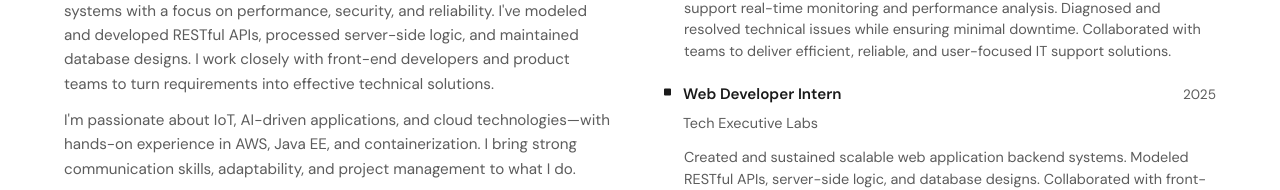
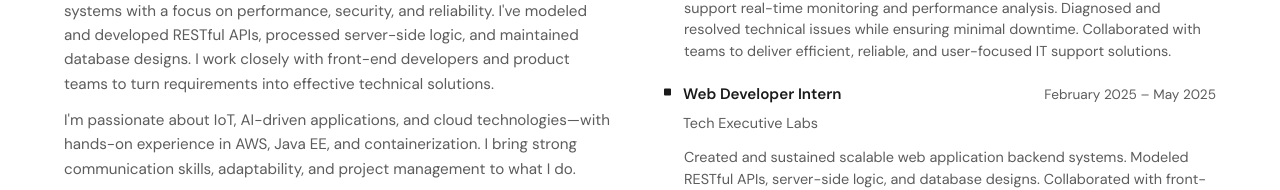
Before and after one commit to kayl10913/CODE-PORTFOLIO, a website: page index.html in a window 1280 px wide. Shown: the part 480-670 px from the top of the page. Drawn offline with Linux system fonts and the light colour scheme.

Commit message:
Update internship dates for Web Developer Intern position in index.html and public/index.html for clarity and accuracy.

```diff
--- a/index.html
+++ b/index.html
@@ -134,7 +134,7 @@
               <div class="exp-content">
                 <span class="exp-role">Web Developer Intern</span>
                 <span class="exp-company">Tech Executive Labs</span>
-                <span class="exp-year">2025</span>
+                <span class="exp-year">February 2025 – May 2025</span>
               </div>
               <p class="exp-desc">Created and sustained scalable web application backend systems. Modeled RESTful APIs, server-side logic, and database designs. Collaborated with front-end developers and product teams to deliver technical solutions.</p>
             </li>
```
Also changed, not shown: public/index.html (+1 -1 lines).
